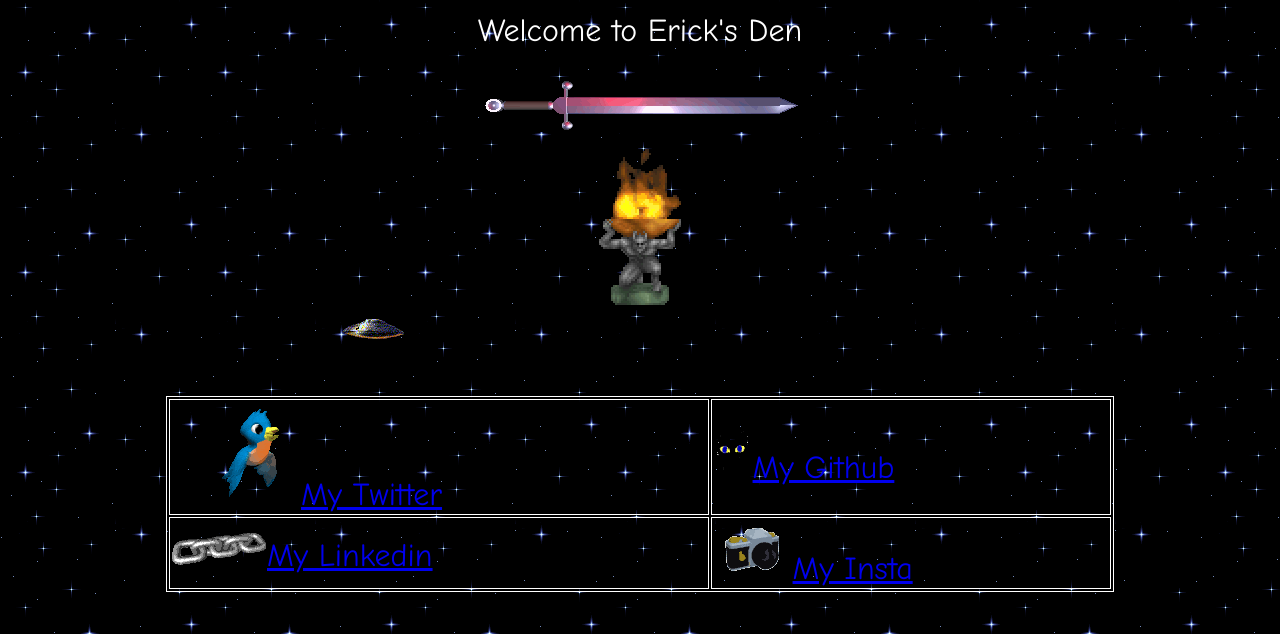
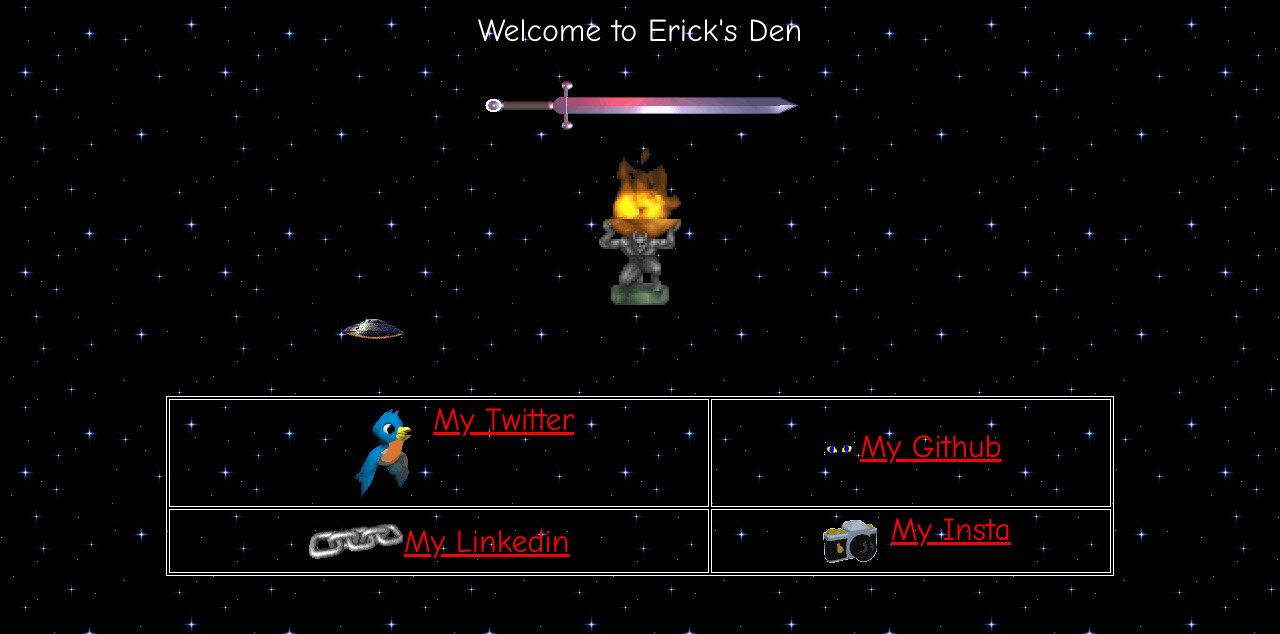
Before and after one commit to eg180/erick90s, a plain HTML site: page index.html in a window 1280 px wide. Shown: the part 166-800 px from the top of the page. Drawn offline with Linux system fonts and the light colour scheme.

Commit message:
display flex for table cells

```diff
--- a/index.html
+++ b/index.html
@@ -52,24 +52,24 @@
                 <tr>
                     <td>
                         <div class="cell">
-                            <img src="images/bluebird.gif" alt="bluebird"><a href="https://twitter.com/itserick">My Twitter</a>
+                            <img src="images/bluebird.gif" alt="bluebird"><a href="https://twitter.com/itserick" target="_blank">My Twitter</a>
                         </div>
                     </td>
                     <td>
                         <div class="cell">
-                            <img src="images/blackcat.gif" alt="blackcat"><a href="https://github.com/eg180">My Github</a>
+                            <img src="images/blackcat.gif" alt="blackcat"><a href="https://github.com/eg180" target="_blank">My Github</a>
                         </div>
                     </td>
                 </tr>
                 <tr>
                     <td>
                         <div class="cell">
-                           <img src="images/link.gif" alt="chain link"><a href="https://linkedin.com/in/mrerickgonzalez">My Linkedin</a>
+                           <img src="images/link.gif" alt="chain link"><a href="https://linkedin.com/in/mrerickgonzalez" target="_blank">My Linkedin</a>
                         </div>
                     </td>
                     <td>
                         <div class="cell">
-                            <img src="images/camera.gif" alt="camera"><a href="https://www.instagram.com/eerrriicckk/">My Insta</a>
+                            <img src="images/camera.gif" alt="camera"><a href="https://www.instagram.com/eerrriicckk/" target="_blank">My Insta</a>
                         </div>
                     </td>
                 </tr>
--- a/styles/style.css
+++ b/styles/style.css
@@ -27,6 +27,14 @@ table, th, td {
     justify-content: center;
 }
 
+a {
+    color: red;
+}
+
+a:visited {
+    color: rgb(78, 7, 7);
+}
+
 /* .cell {
     display: flex;
     justify-content: center;
@@ -35,3 +43,8 @@ table, th, td {
 p {
     color: white;
 }
+
+.cell {
+    display: flex;
+    justify-content: center;
+}
```
